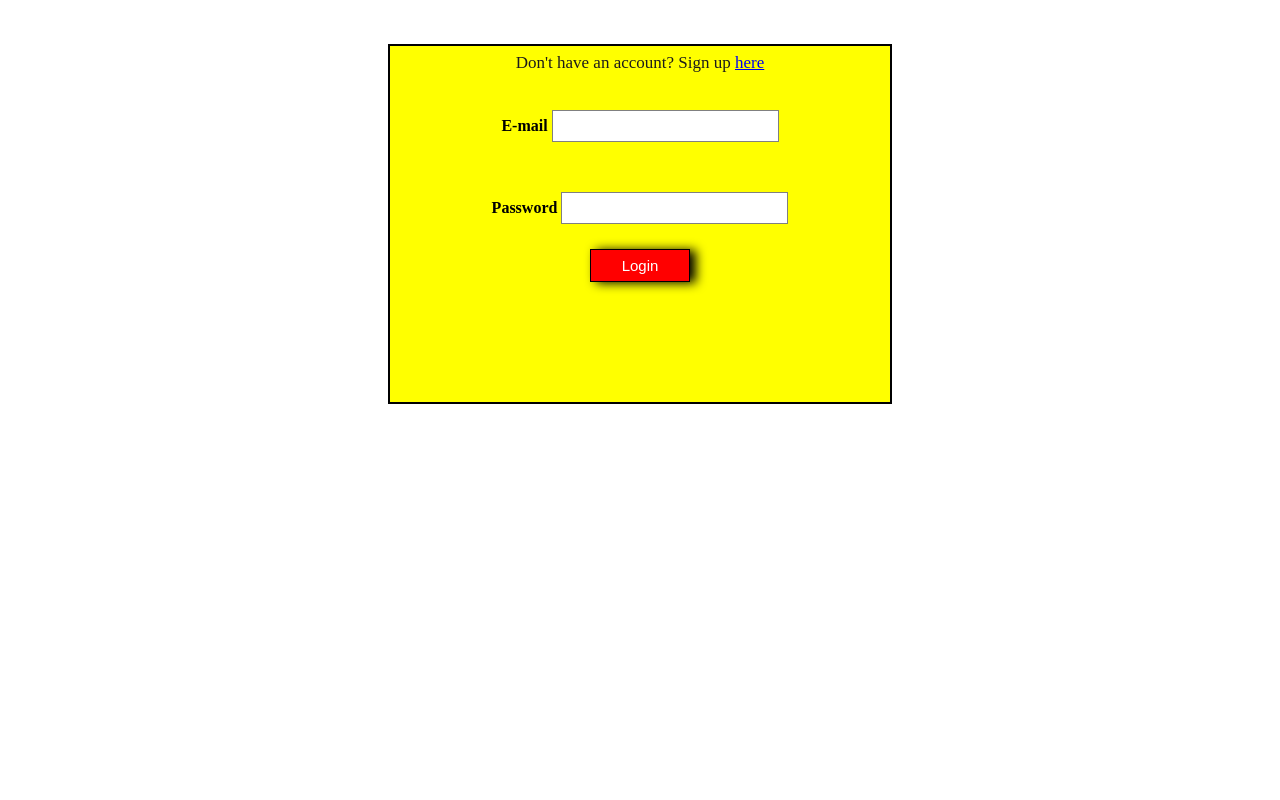
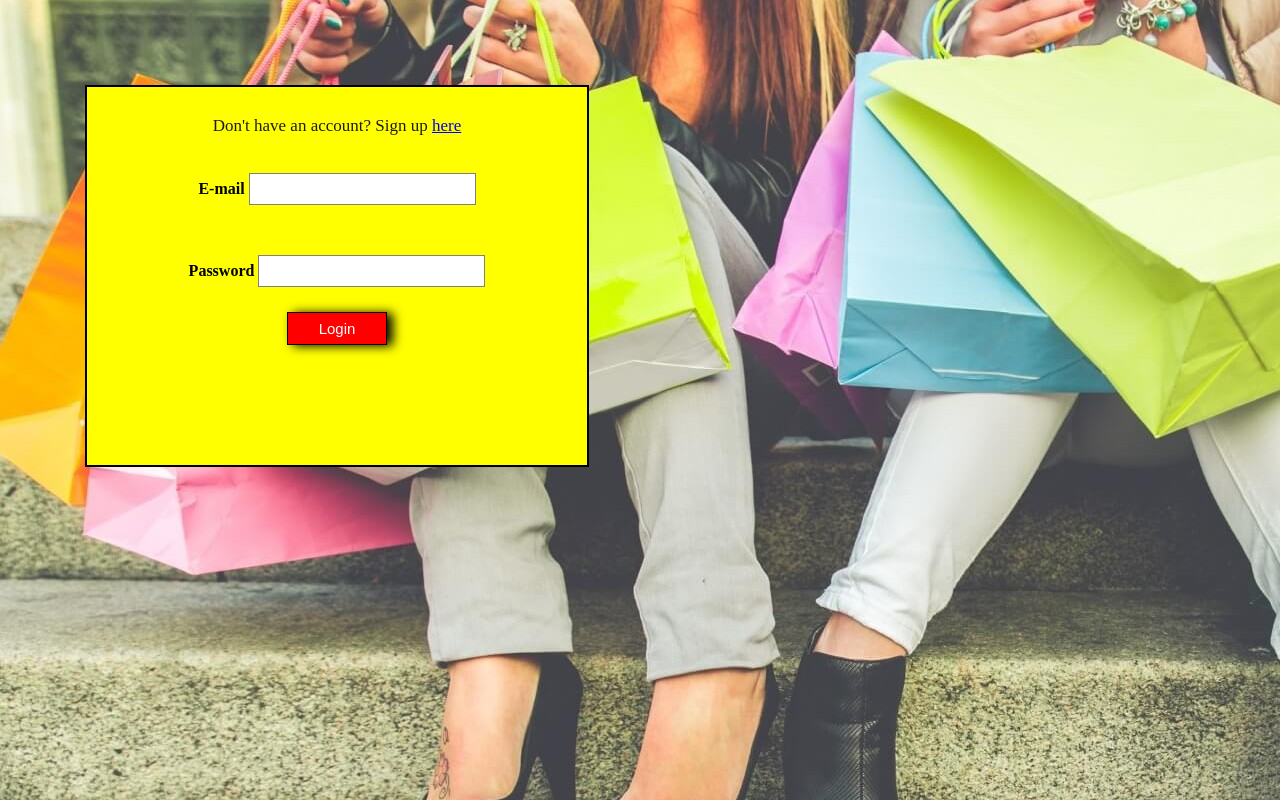
Before and after one commit to serubirikenny/ShoppingList, a Flask app: page / in a window 1280 px wide. Run offline with Flask 2, Linux system fonts and the light colour scheme; style sheets or scripts are compiled from the project's sources; some web fonts are replaced.

Commit message:
CSS styles for the Application

```diff
--- a/static/styles/style.scss
+++ b/static/styles/style.scss
@@ -69,17 +69,24 @@ img{
 	}
 }
 
+body{
+        background: url(../static/images/shop.jpg) no-repeat;
+    padding: 85px;
+    height: -webkit-fill-available;
+
+}
+
 
 .content {
-	text-align: center;
-	background:yellow;
-	width: 500px;
-	padding-bottom: 120px;
-	border-top: none;
-	border-right: 2px solid #000;
-	border-left: 2px solid #000;
-	border-bottom: 2px solid #000;
-	margin: 0 auto;
+    text-align: center;
+    background: yellow;
+    width: 500px;
+    padding-top: 22px;
+    padding-bottom: 120px;
+    border-top: 2px solid #000;
+    border-right: 2px solid #000;
+    border-left: 2px solid #000;
+    border-bottom: 2px solid #000;;
 	}
 
 
@@ -107,10 +114,6 @@ img{
 	}
 }
 
-#login{
-	border-top: 2px solid #000;
-    	margin-top: 44px;
-}
 
 #list-item{
 	input{
```
Also changed, not shown: static/images/shop.jpg (added).
